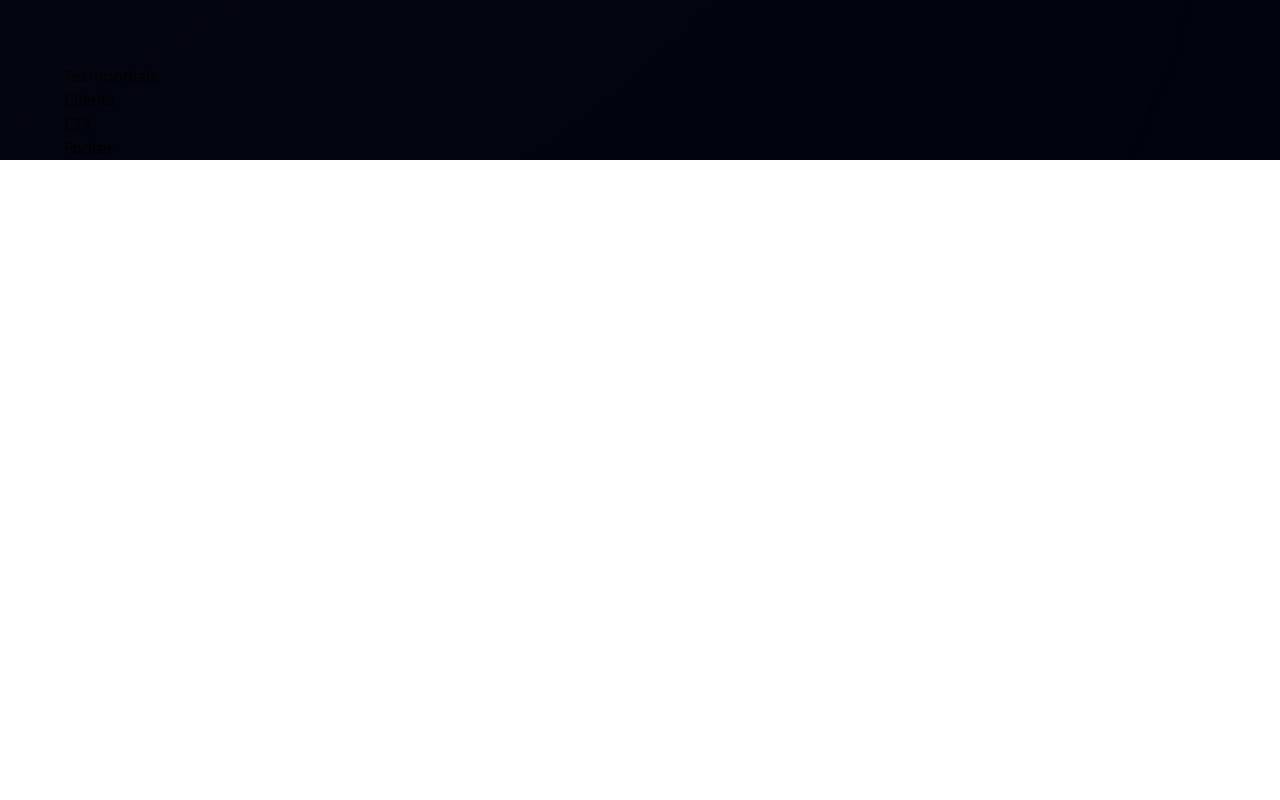
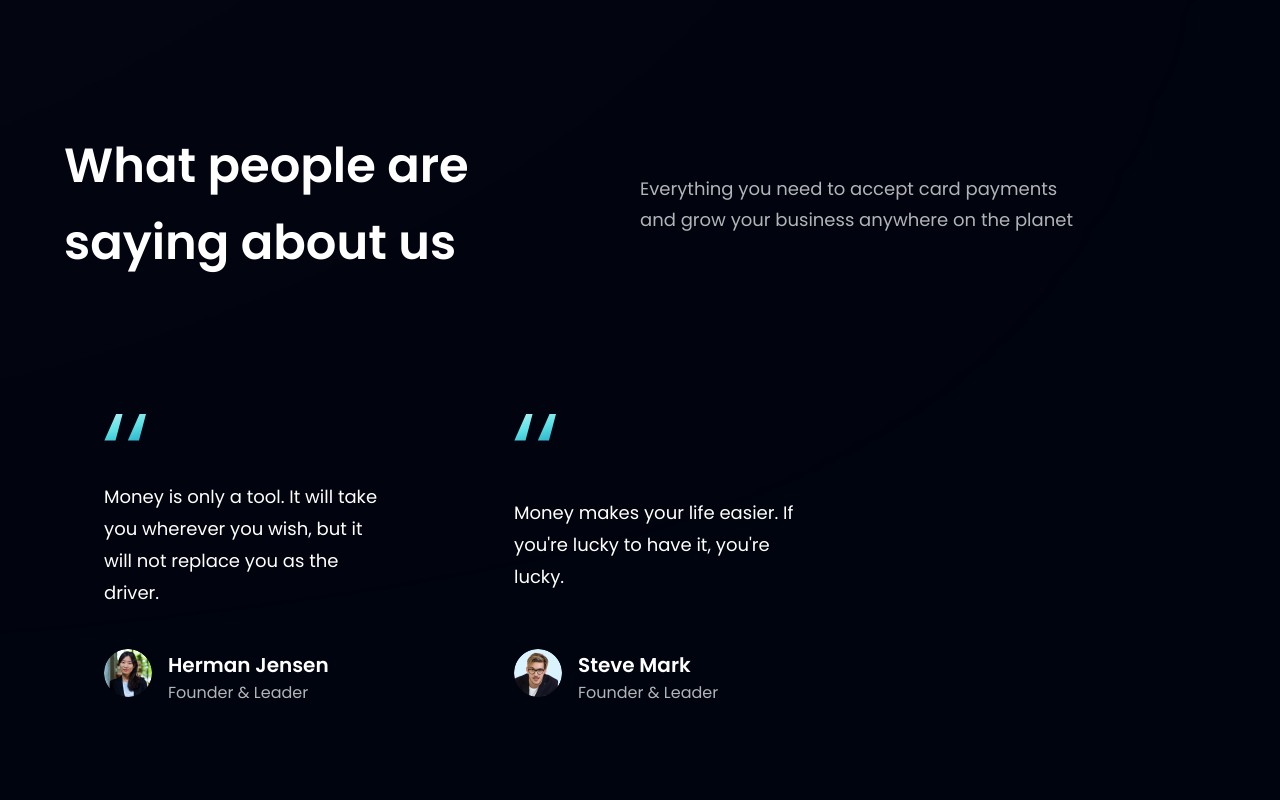
Before and after one commit to Makomanix/Business, a React (Vite) app: page / in a window 1280 px wide. Shown: the part 2740-3540 px from the top of the page. Before the commit the page ends 2900 px from the top, so only its background shows below. Built offline with nearby package versions, Linux system fonts and the light colour scheme.

Commit message:
FeedbackCard component complete

```diff
--- a/src/Components/FeedbackCard.jsx
+++ b/src/Components/FeedbackCard.jsx
@@ -1,9 +1,19 @@
 import React from 'react'
+import { quotes } from '../assets'
 
-const FeedbackCard = () => {
-  return (
-    <div>FeedbackCard</div>
+const FeedbackCard = ( { content, name, title, img }) => (
+    <div className='flex justify-between flex-col px-10 py-12 rounded-[20px] max-w-[370px] md:mr-10 sm:mr-5 mr-0 my-5 feedback-card'>
+      <img src={quotes} alt='double_quotes' className='w-[42px] h-[27px] object-contain'/>
+      <p className='font-poppins font-normal text-[18px] leading-[32px] text-white my-10'>{content}</p>
+      <div className="flex flex-row">
+        <img src={img} alt={name} className='w-[48px] h-[48px] rounded-full'/>
+        <div className='flex flex-col ml-4'>
+        <h4 className='font-poppins font-semibold text-[20px] leading-[32px] text-white'>{name}</h4>
+        <p className='font-poppins font-normal text-[16px] leading-[24px] text-dimWhite'>{title}</p>
+        </div>
+      </div>
+    </div>
   )
-}
+
 
 export default FeedbackCard
--- a/src/Components/Testimonials.jsx
+++ b/src/Components/Testimonials.jsx
@@ -1,9 +1,26 @@
 import React from 'react'
+import { feedback } from "../constants";
+import styles from '../style';
+import FeedbackCard from './FeedbackCard';
 
-const Testimonials = () => {
-  return (
-    <div>Testimonials</div>
+const Testimonials = () => (
+    <section id='Clients' className={`${styles.paddingY} ${styles.flexCenter} flex-col relative`}>
+      {/* TODO */}
+      <div />
+
+      <div className='w-full flex justify-between items-center md:flex-row flex-col sm:mb-16 mb-6 relative z-[1]'>
+        <h1 className={styles.heading2}>What people are <br className='sm:block hidden'/>saying about us</h1>
+        <div className='w-full md:mt-0 mt-6'>
+          <p className={`${styles.paragraph} text-left max-w-[450px]`}>Everything you need to accept card payments and grow your business anywhere on the planet</p>
+        </div>
+      </div>
+      <div className='flex flex-wrap sm:justify-start justify-center w-full feedback-container relative z-[1]'>
+        {feedback.map((card) => (
+          <FeedbackCard key={card.id} {...card} />
+        ))}
+      </div>
+    </section>
   )
-}
+
 
 export default Testimonials
```
